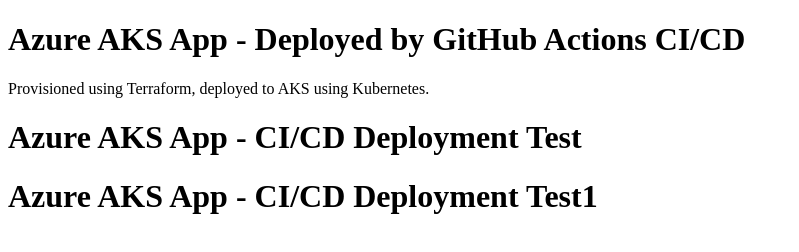
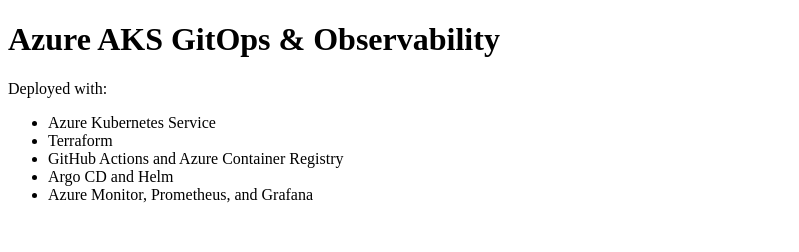
Before and after one commit to devSatym/azure-aks-gitops-observability, a plain HTML site: page app/index.html in a window 1280 px wide. Shown: the whole page, without its empty margins (0-799 px from the left). Drawn offline with Linux system fonts and the light colour scheme.

```diff
--- a/app/index.html
+++ b/app/index.html
@@ -1,12 +1,19 @@
-<!DOCTYPE html>
-<html>
+<!doctype html>
+<html lang="en">
 <head>
-  <title>Azure AKS App</title>
+  <meta charset="utf-8">
+  <meta name="viewport" content="width=device-width, initial-scale=1">
+  <title>Azure AKS GitOps &amp; Observability</title>
 </head>
 <body>
-  <h1>Azure AKS App - Deployed by GitHub Actions CI/CD</h1>
-  <p>Provisioned using Terraform, deployed to AKS using Kubernetes.</p>
+  <h1>Azure AKS GitOps &amp; Observability</h1>
+  <p>Deployed with:</p>
+  <ul>
+    <li>Azure Kubernetes Service</li>
+    <li>Terraform</li>
+    <li>GitHub Actions and Azure Container Registry</li>
+    <li>Argo CD and Helm</li>
+    <li>Azure Monitor, Prometheus, and Grafana</li>
+  </ul>
 </body>
 </html>
-<h1>Azure AKS App - CI/CD Deployment Test</h1>
-<h1>Azure AKS App - CI/CD Deployment Test1</h1>
```
Also changed, not shown: 4 other files.
